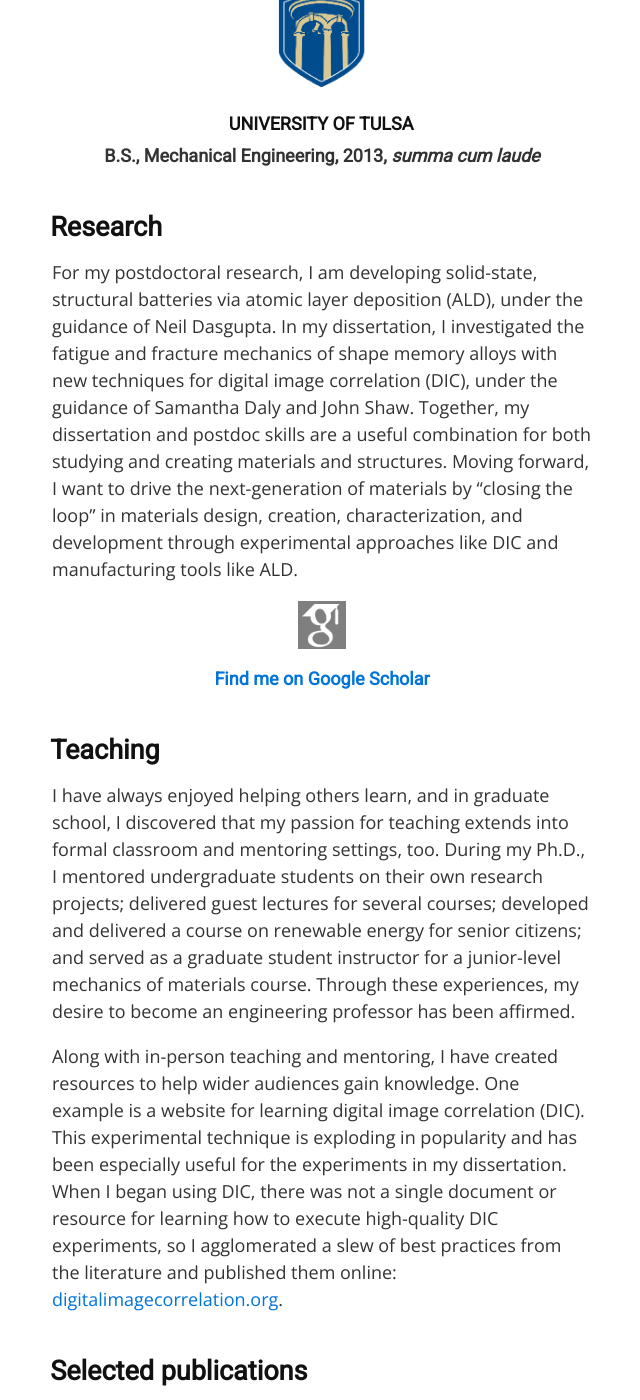
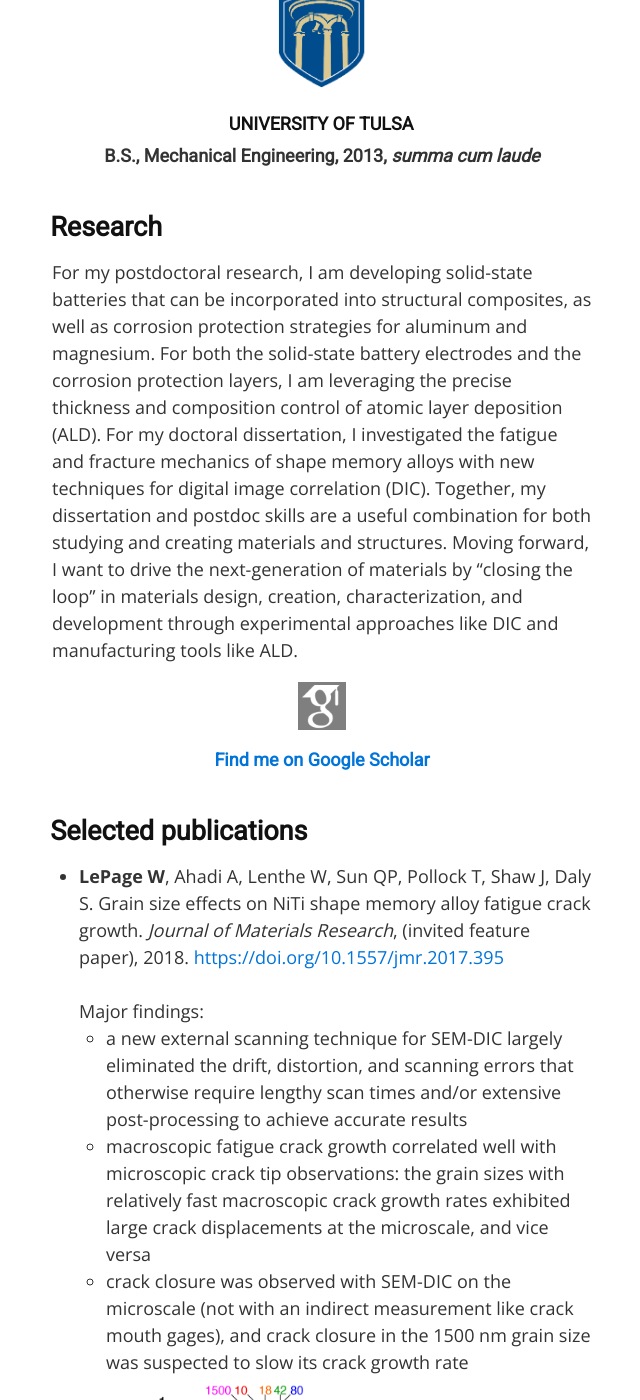
Before and after one commit to wlepage/wlepage.github.io, a Jekyll site: the page built from index.md, in a window 1280 px wide and 1400 px high, scrolled down 861 px. Shown: the whole window, without its empty margins (318-958 px from the left). Built offline with Jekyll 4.4.1, drawn with Linux system fonts in a browser that asks for light colours; some of the changed text lies outside the part shown.

Commit message:
Update index.md

```diff
--- a/index.md
+++ b/index.md
@@ -25,10 +25,8 @@ layout: default
 	</div>
 </figure>
 
-
-
 ## Research
-For my postdoctoral research, I am developing solid-state, structural batteries via atomic layer deposition (ALD), under the guidance of Neil Dasgupta. In my dissertation, I investigated the fatigue and fracture mechanics of shape memory alloys with new techniques for digital image correlation (DIC), under the guidance of Samantha Daly and John Shaw. Together, my dissertation and postdoc skills are a useful combination for both studying and creating materials and structures. Moving forward, I want to drive the next-generation of materials by "closing the loop" in materials design, creation, characterization, and development through experimental approaches like DIC and manufacturing tools like ALD.
+For my postdoctoral research, I am developing solid-state batteries that can be incorporated into structural composites, as well as corrosion protection strategies for aluminum and magnesium. For both the solid-state battery electrodes and the corrosion protection layers, I am leveraging the precise thickness and composition control of atomic layer deposition (ALD). For my doctoral dissertation, I investigated the fatigue and fracture mechanics of shape memory alloys with new techniques for digital image correlation (DIC). Together, my dissertation and postdoc skills are a useful combination for both studying and creating materials and structures. Moving forward, I want to drive the next-generation of materials by "closing the loop" in materials design, creation, characterization, and development through experimental approaches like DIC and manufacturing tools like ALD.
 
 <div id="Ricons">
 	<a class="Ricon" href="https://scholar.google.com/citations?user=ACk2g1gAAAAJ">
@@ -37,13 +35,8 @@ For my postdoctoral research, I am developing solid-state, structural batteries
 	</a>
 </div>
 
-## Teaching
-I have always enjoyed helping others learn, and in graduate school, I discovered that my passion for teaching extends into formal classroom and mentoring settings, too. During my Ph.D., I mentored undergraduate students on their own research projects; delivered guest lectures for several courses; developed and delivered a course on renewable energy for senior citizens; and served as a graduate student instructor for a junior-level mechanics of materials course. Through these experiences, my desire to become an engineering professor has been affirmed.
-
-Along with in-person teaching and mentoring, I have created resources to help wider audiences gain knowledge. One example is a website for learning digital image correlation (DIC). This experimental technique is exploding in popularity and has been especially useful for the experiments in my dissertation. When I began using DIC, there was not a single document or resource for learning how to execute high-quality DIC experiments, so I agglomerated a slew of best practices from the literature and published them online: [digitalimagecorrelation.org](http://digitalimagecorrelation.org/).
-
 ## Selected publications
-+ __LePage W__, Ahadi A, Lenthe W, Sun QP, Pollock T, Shaw J, Daly S. Grain size effects on NiTi shape memory alloy fatigue crack growth. _Journal of Materials Research_, (invited feature paper), 2017. [https://doi.org/10.1557/jmr.2017.395](https://doi.org/10.1557/jmr.2017.395)<br /><br />
++ __LePage W__, Ahadi A, Lenthe W, Sun QP, Pollock T, Shaw J, Daly S. Grain size effects on NiTi shape memory alloy fatigue crack growth. _Journal of Materials Research_, (invited feature paper), 2018. [https://doi.org/10.1557/jmr.2017.395](https://doi.org/10.1557/jmr.2017.395)<br /><br />
 Major findings:
 	+ a new external scanning technique for SEM-DIC largely eliminated the drift, distortion, and scanning errors that otherwise require lengthy scan times and/or extensive post-processing to achieve accurate results
 	+ macroscopic fatigue crack growth correlated well with microscopic crack tip observations: the grain sizes with relatively fast macroscopic crack growth rates exhibited large crack displacements at the microscale, and vice versa
```
